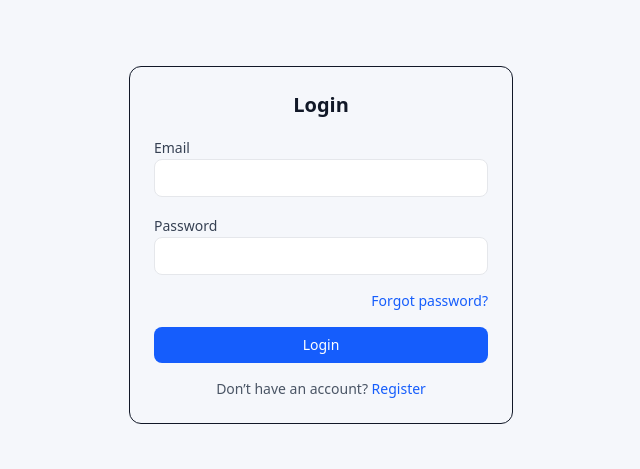
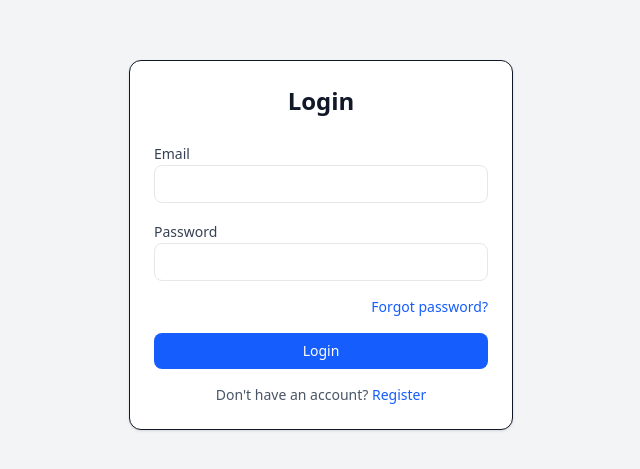
Before and after one commit to shubham-projects-cv/nextjs-ecommerce-app, a Next.js app: page /auth/login in a window 1280 px wide. Shown: the part 155-624 px from the top of the page, without its empty margins (319-959 px from the left). Built offline with nearby package versions, Linux system fonts and the light colour scheme.

Commit message:
Login UI work

```diff
--- a/app/auth/login/page.tsx
+++ b/app/auth/login/page.tsx
@@ -2,9 +2,14 @@
 
 import { useState } from "react";
 import { useRouter } from "next/navigation";
+import { saveToken } from "@/lib/auth/token";
 import Input from "@/components/ui/Input";
 import Button from "@/components/ui/Button";
-import { saveToken } from "@/lib/auth/token";
+import Link from "next/link";
+
+type LoginResponse = {
+  token: string;
+};
 
 export default function LoginPage() {
   const router = useRouter();
@@ -14,11 +19,11 @@ export default function LoginPage() {
     password: "",
   });
 
-  const [error, setError] = useState("");
+  const [error, setError] = useState<string | null>(null);
   const [loading, setLoading] = useState(false);
 
-  async function submit() {
-    setError("");
+  async function handleSubmit() {
+    setError(null);
     setLoading(true);
 
     try {
@@ -28,19 +33,19 @@ export default function LoginPage() {
         body: JSON.stringify(form),
       });
 
-      const data = await res.json();
-
       if (!res.ok) {
+        const data: { message?: string } = await res.json();
         throw new Error(data.message || "Login failed");
       }
 
+      const data: LoginResponse = await res.json();
       saveToken(data.token);
-      router.push("/dashboard");
-    } catch (e) {
-      if (e instanceof Error) {
-        setError(e.message);
+      router.replace("/dashboard");
+    } catch (err: unknown) {
+      if (err instanceof Error) {
+        setError(err.message);
       } else {
-        setError("Login failed");
+        setError("Something went wrong");
       }
     } finally {
       setLoading(false);
@@ -48,12 +53,17 @@ export default function LoginPage() {
   }
 
   return (
-    <div className="flex min-h-screen items-center justify-center px-4">
-      <div className="w-full max-w-sm rounded-xl border p-6 space-y-4">
-        <h1 className="text-xl font-semibold text-center">Login</h1>
+    <div className="flex min-h-screen items-center justify-center bg-gray-100 px-4">
+      <div className="w-full max-w-sm rounded-xl border bg-white p-6 shadow">
+        <h1 className="mb-6 text-center text-2xl font-semibold">Login</h1>
 
-        {error && <p className="text-sm text-red-600 text-center">{error}</p>}
+        {error && (
+          <p className="mb-4 rounded bg-red-50 px-3 py-2 text-sm text-red-600">
+            {error}
+          </p>
+        )}
 
+        <div className="space-y-4">
           <Input
             label="Email"
             type="email"
@@ -68,29 +78,29 @@ export default function LoginPage() {
             onChange={(e) => setForm({ ...form, password: e.target.value })}
           />
 
-        <div className="flex justify-end">
-          <button
-            type="button"
-            onClick={() => router.push("/auth/forgot-password")}
-            className="text-sm text-blue-600 hover:underline"
+          <div className="text-right text-sm">
+            <Link
+              href="/auth/forgot-password"
+              className="text-blue-600 hover:underline"
             >
               Forgot password?
-          </button>
+            </Link>
           </div>
 
-        <Button onClick={submit} disabled={loading}>
+          <Button onClick={handleSubmit} disabled={loading} className="w-full">
             {loading ? "Logging in..." : "Login"}
           </Button>
 
-        <p className="text-sm text-center text-gray-600">
-          Don’t have an account?{" "}
-          <button
+          <p className="text-center text-sm text-gray-600">
+            Don&apos;t have an account?{" "}
+            <Link
+              href="/auth/register"
               className="text-blue-600 hover:underline"
-            onClick={() => router.push("/auth/register")}
             >
               Register
-          </button>
+            </Link>
           </p>
+        </div>
       </div>
     </div>
   );
--- a/components/common/LogoutButton.tsx
+++ b/components/common/LogoutButton.tsx
@@ -1,13 +1,13 @@
 "use client";
 
 import { useRouter } from "next/navigation";
-import { clearToken } from "@/lib/auth/token";
+import { removeToken } from "@/lib/auth/token";
 
 export default function LogoutButton() {
   const router = useRouter();
 
   function logout() {
-    clearToken();
+    removeToken();
     router.replace("/auth/login");
   }
 
--- a/lib/auth/token.ts
+++ b/lib/auth/token.ts
@@ -1,8 +1,9 @@
-"use client";
+// lib/auth/token.ts
 
 const TOKEN_KEY = "auth_token";
 
 export function saveToken(token: string): void {
+  if (typeof window === "undefined") return;
   localStorage.setItem(TOKEN_KEY, token);
 }
 
@@ -11,6 +12,7 @@ export function getToken(): string | null {
   return localStorage.getItem(TOKEN_KEY);
 }
 
-export function clearToken(): void {
+export function removeToken(): void {
+  if (typeof window === "undefined") return;
   localStorage.removeItem(TOKEN_KEY);
 }
```
Lines whose indentation alone changed are shown as unchanged.
